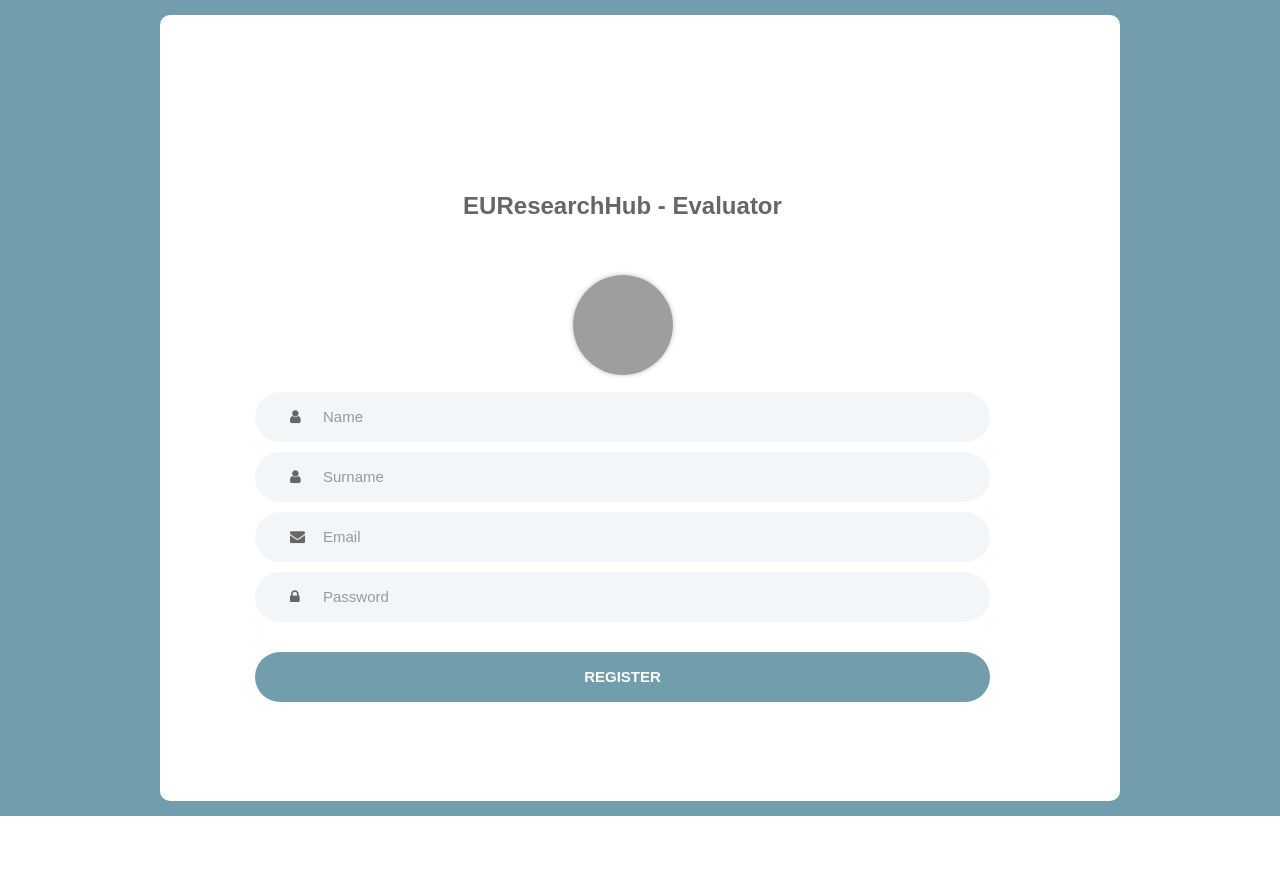
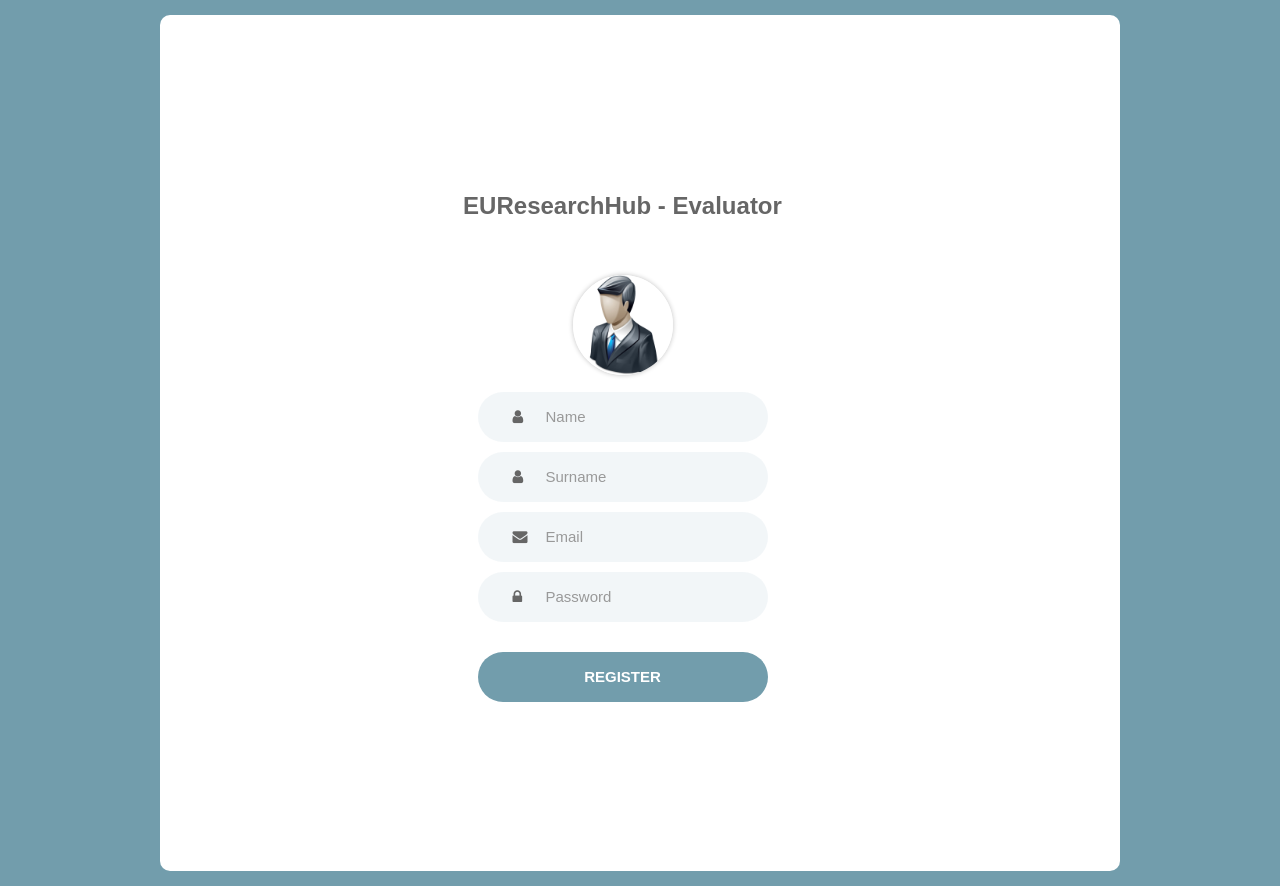
Before and after one commit to therealtoma/EUResearchHub, a Flask app: template app/templates/register.html in a window 1280 px wide. Before the commit the page ends 816 px from the top, so only its background shows below. Run offline with Flask 3, Linux system fonts and the light colour scheme; the template is opened without the code that fills it, so the values that code supplies are empty; some libraries are stand-ins or nearby versions; grey boxes are pictures that could not be loaded.

Commit message:
Updated profile pic

```diff
--- a/app/templates/register.html
+++ b/app/templates/register.html
@@ -52,12 +52,13 @@
                         <strong>EUResearchHub - Evaluator</strong>
                     {% endif %}
                 </span>
-
+            <div style="margin: 0 auto; width: auto;">
+                <form class="login100-form validate-form" method="post" action="{{ url_for('auth.register') }}">
                     <input type="hidden" name="csrf_token" value="{{ csrf_token() }}">
                     <div class="wrap-input100" style="text-align: center;">
                           <div class="profile-pic" style="display: inline-block;">
                                 <input onchange="previewFile()" accept="image/png" style="padding-left: 15px !important; padding-top: 13px !important; display: none;" class="input100-file" type="file" name="profile_picture" id="register-profile_picture" placeholder="Profile Picture">
-                    <img alt="User Pic" id="img-tag" style="border-radius: 50%; box-shadow: 0px 0px 5px 0px #c1c1c1; width: 100px; height: 100px; cursor: pointer; display: block; margin: 0 auto;" src="../static/images/profile.png" onclick="document.getElementById('register-profile_picture').click();">
+                                <img alt="User Pic" id="img-tag" style="border-radius: 50%; box-shadow: 0px 0px 5px 0px #c1c1c1; width: 100px; height: 100px; cursor: pointer; display: block; margin: 0 auto;" src="../static/images/profile.jpg" onclick="document.getElementById('register-profile_picture').click();">
                           </div>
                     </div>
 
@@ -74,11 +75,8 @@
                         <span class="focus-input100"></span>
                         <span class="symbol-input100">
                             <i class="fa fa-user" aria-hidden="true"></i>
-
                         </span>
                     </div>
-
-
 
                     {% if user == 'researcher' %}
                         <div class="wrap-input100 validate-input"  data-validate="the affiliation is missing">
@@ -86,7 +84,6 @@
                             <span class="focus-input100"></span>
                             <span class="symbol-input100">
                                 <i class="fa fa-building" aria-hidden="true"></i>
-
                             </span>
                         </div>
                     {% endif %}
@@ -128,6 +125,8 @@
                     {% endwith %}
                     <div class="text-center p-t-136">
                     </div>
+                </form>
+            </div>
         </div>
     </div>
 </div>
@@ -146,7 +145,7 @@
             reader.readAsDataURL(file);
           }
         }
-    }
+
 
         $(function() {
           $('#img-tag').on('click', function() {
```
Lines whose indentation alone changed are shown as unchanged.
